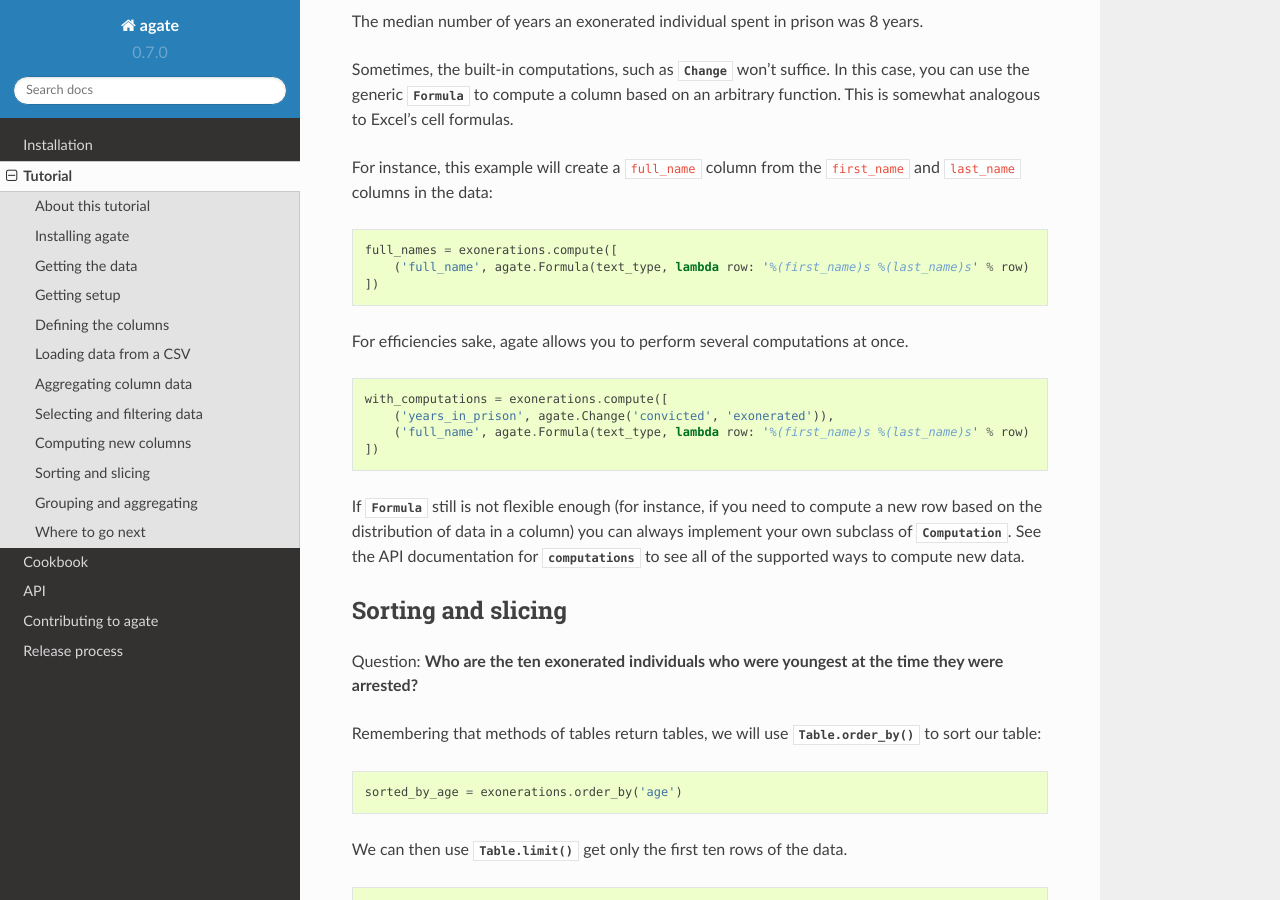
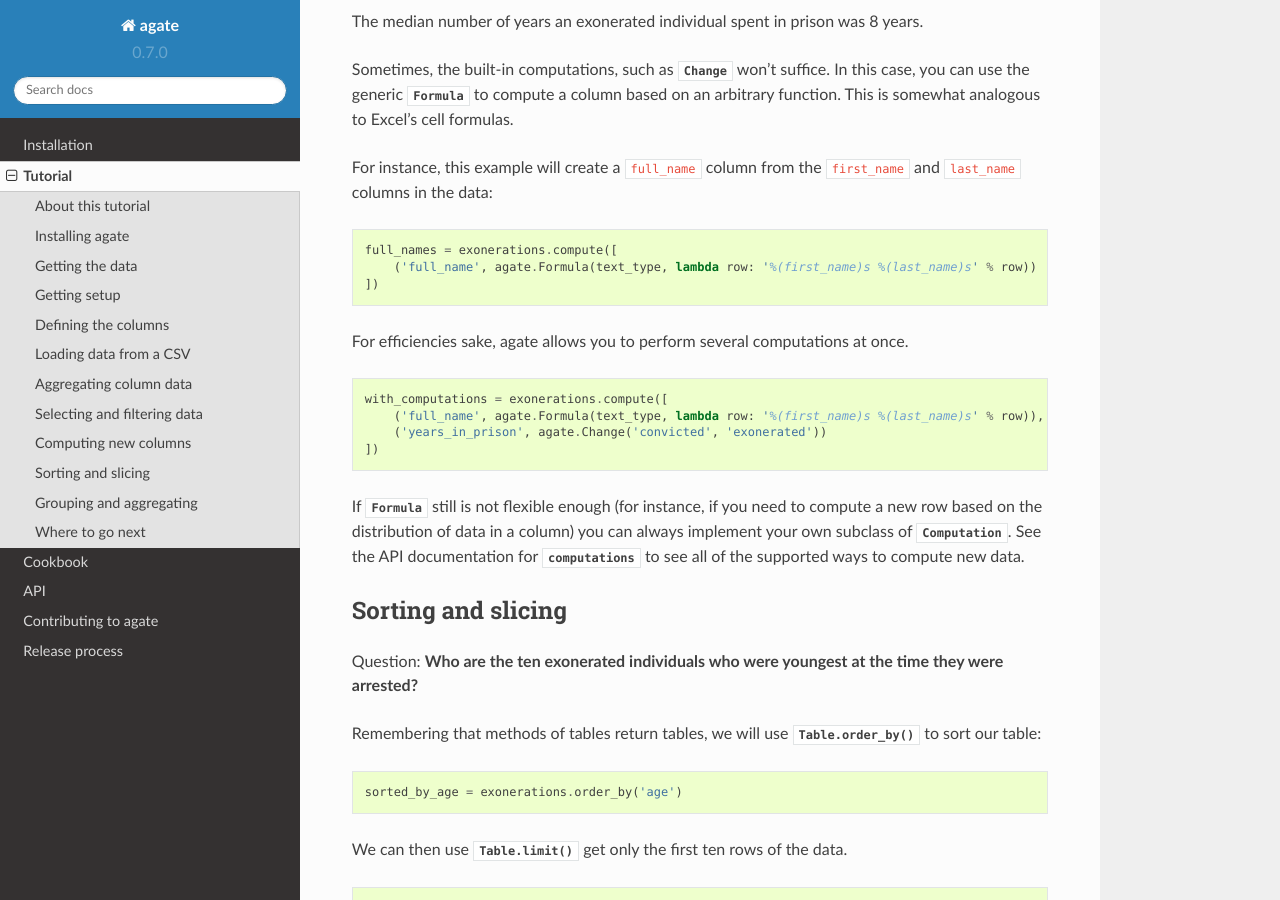
Before and after one commit to wireservice/agate, a Sphinx documentation site: the page built from docs/tutorial.rst, in a window 1280 px wide and 900 px high, scrolled down 6089 px. Built offline with Sphinx 7.4.7 and the Read the Docs theme 2.0.0, drawn with Linux system fonts in a browser that asks for light colours; part of the change alters nothing that is shown; some of the changed text lies outside the part shown.

```diff
--- a/docs/tutorial.rst
+++ b/docs/tutorial.rst
@@ -252,7 +252,7 @@ For instance, this example will create a ``full_name`` column from the ``first_n
 .. code-block:: python
 
     full_names = exonerations.compute([
-        ('full_name', agate.Formula(text_type, lambda row: '%(first_name)s %(last_name)s' % row)
+        ('full_name', agate.Formula(text_type, lambda row: '%(first_name)s %(last_name)s' % row))
     ])
 
 For efficiencies sake, agate allows you to perform several computations at once.
@@ -260,8 +260,8 @@ For efficiencies sake, agate allows you to perform several computations at once.
 .. code-block:: python
 
     with_computations = exonerations.compute([
-        ('years_in_prison', agate.Change('convicted', 'exonerated')),
-        ('full_name', agate.Formula(text_type, lambda row: '%(first_name)s %(last_name)s' % row)
+        ('full_name', agate.Formula(text_type, lambda row: '%(first_name)s %(last_name)s' % row)),
+        ('years_in_prison', agate.Change('convicted', 'exonerated'))
     ])
 
 If :class:`.Formula` still is not flexible enough (for instance, if you need to compute a new row based on the distribution of data in a column) you can always implement your own subclass of :class:`.Computation`. See the API documentation for :mod:`.computations` to see all of the supported ways to compute new data.
@@ -331,7 +331,7 @@ This takes our original :class:`.Table` and groups it into a :class:`.TableSet`,
 
     state_totals = by_state.aggregate()
 
-    sorted_totals = totals.order_by('count', reverse=True)
+    sorted_totals = state_totals.order_by('count', reverse=True)
 
     print(sorted_totals.format(max_rows=5))
 
@@ -364,8 +364,8 @@ This is a much more complicated question that's going to pull together a lot of
 
     state_totals = with_years_in_prison.group_by('state')
 
-    medians = totals.aggregate([
-        ('years_in_prison', Median(), 'median_years_in_prison')
+    medians = state_totals.aggregate([
+        ('years_in_prison', agate.Median(), 'median_years_in_prison')
     ])
 
     sorted_medians = medians.order_by('median_years_in_prison', reverse=True)
```
